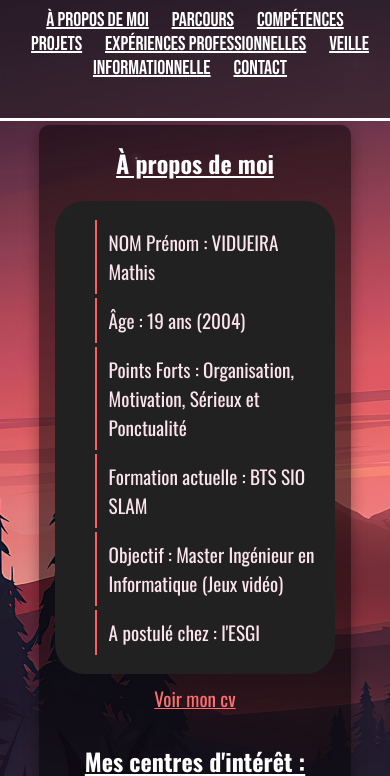
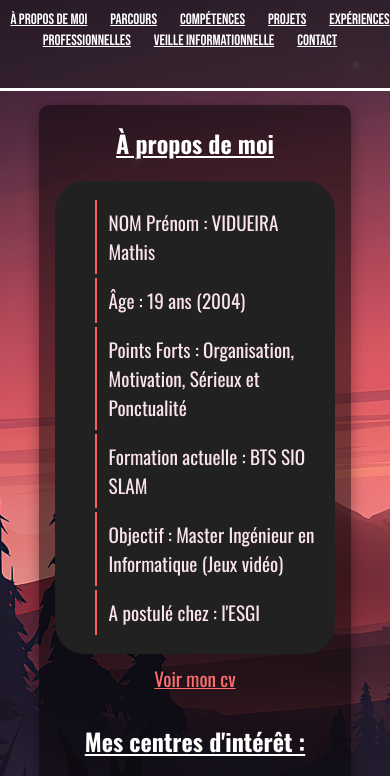
Before and after one commit to siomathisa/mathisvidueira-portfolio, a plain HTML site: page index.html in a window 390 px wide. Shown: the part 95-871 px from the top of the page. Drawn offline with nearby package versions, Linux system fonts and the light colour scheme.

Commit message:
maj navbar responsive

```diff
--- a/style.css
+++ b/style.css
@@ -24,7 +24,7 @@ body {
   }
 }*/
 
-
+/* LOADING */
 
 /* HEADER */
 header {
@@ -65,7 +65,12 @@ header nav ul li a:hover {
 
 
 
-
+@media only screen and (max-width: 768px) {
+  header nav ul li a {
+    padding: 5px 0;
+    font-size: 15px;
+  }
+}
 
 
 /* SECTION */
@@ -637,9 +642,6 @@ footer {
 
 
 @media only screen and (max-width: 768px) {
-  body {
-    margin-top: 200px;
-  }
   /* Réorganiser la mise en page pour les écrans de taille moyenne */
   .sections {
     display: flex;
```
Also changed, not shown: index.html (+3 -0 lines).
